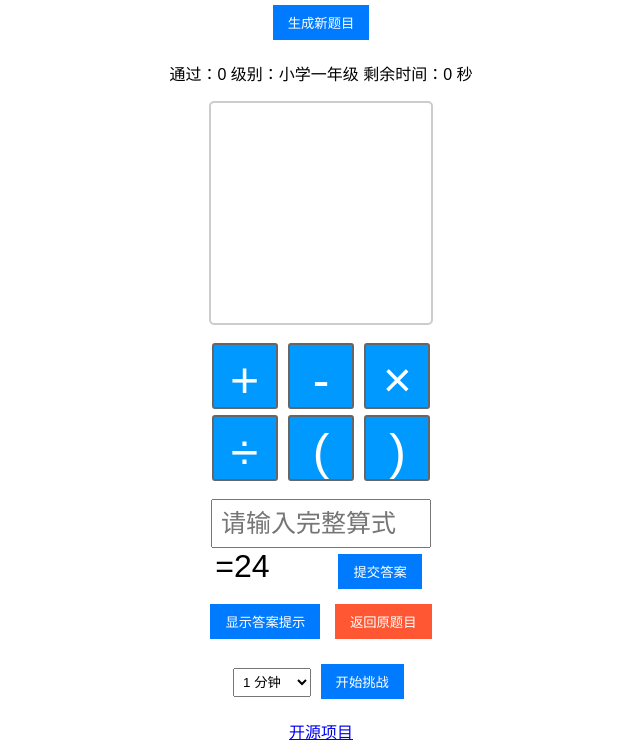
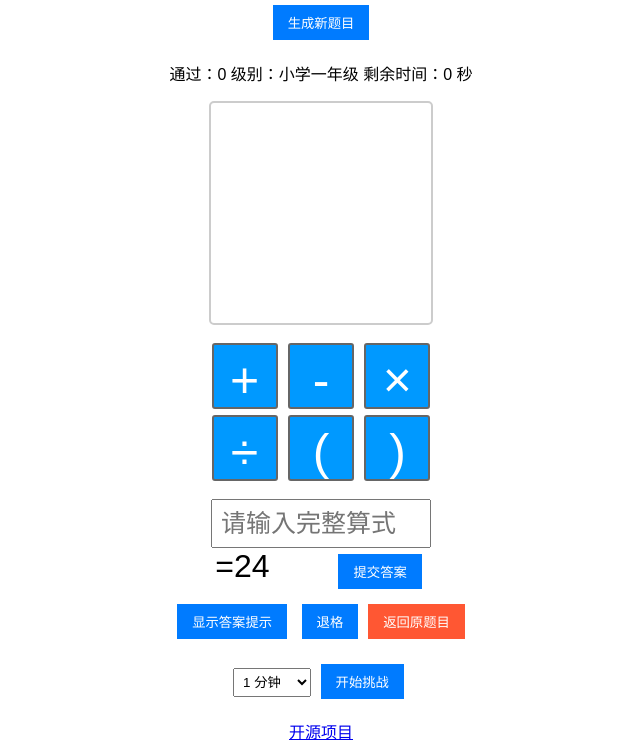
Before and after one commit to ac8top/24, a plain HTML site: page index.html in a window 1280 px wide. Shown: the part 87-838 px from the top of the page, without its empty margins (319-959 px from the left). Drawn offline with Linux system fonts and the light colour scheme.

Commit message:
Update index.html

```diff
--- a/index.html
+++ b/index.html
@@ -36,7 +36,7 @@
         <input type="text" id="user-answer" placeholder="请输入完整算式" readonly>
         <br><font size="6">=24&emsp;&emsp;</font><button id="submit-answer">提交答案</button><br>
         <button id="show-hint">显示答案提示</button>
-		<button id="reset-question">返回原题目</button>
+		<button id="backspace-button">退格</button><button id="reset-question">返回原题目</button>
     </div>
     <div id="result-section"></div>
     </div>
```
